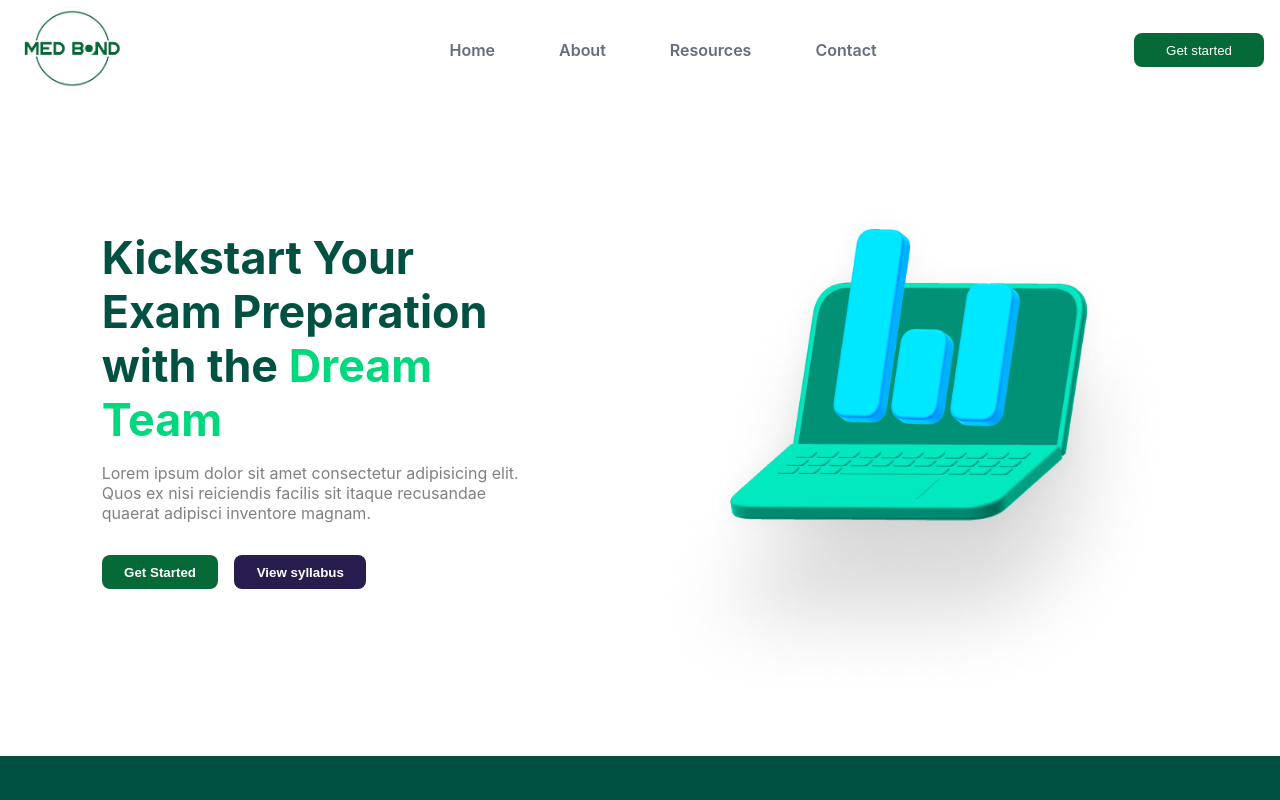
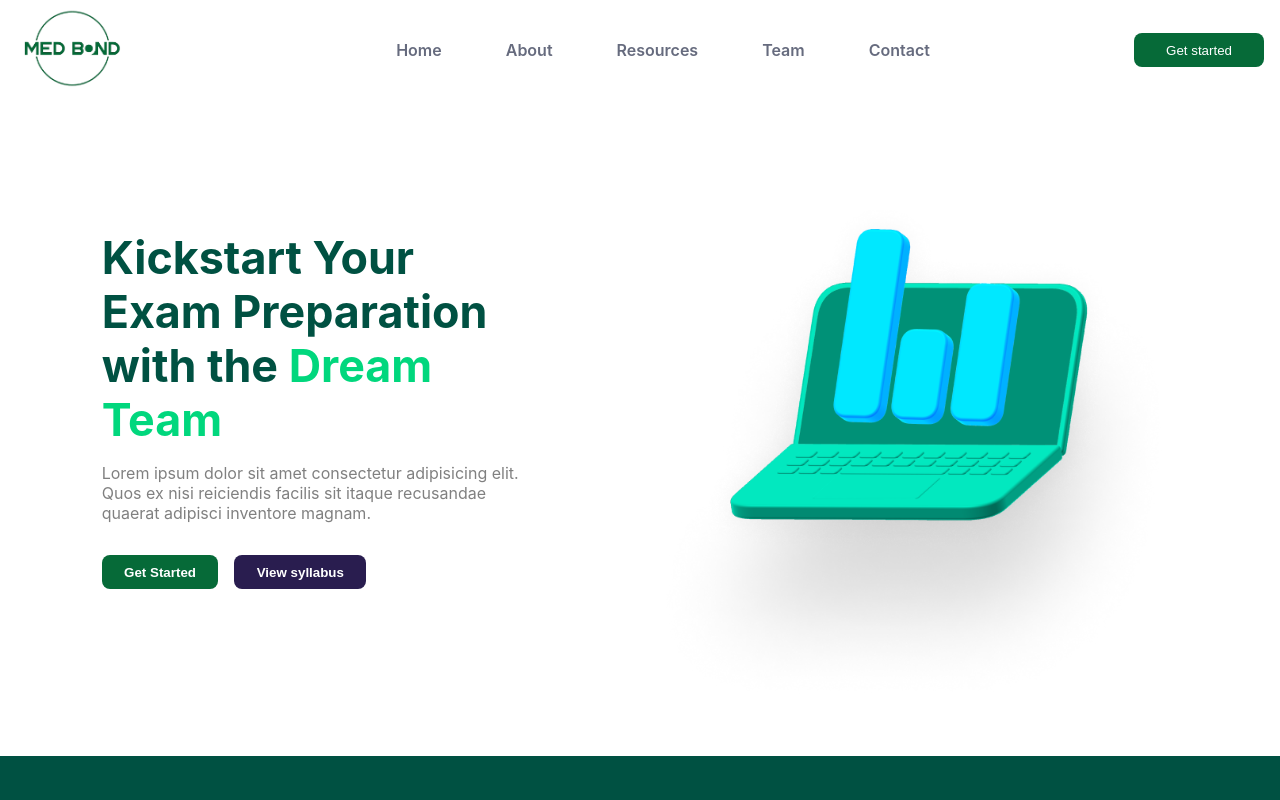
Before and after one commit to SudhansuuRanjan/MedBond, a React (Create React App) app: page / in a window 1280 px wide. Shown: the top 800 px of the page. Built offline with nearby package versions, Linux system fonts and the light colour scheme.

Commit message:
fixed navbar

```diff
--- a/src/partials/Features.jsx
+++ b/src/partials/Features.jsx
@@ -34,7 +34,7 @@ const Features = () => {
                         The hack is only a small part of the competition. The real spirit lies in building your network.
                     </p>
               </div>
-              <div className="feature-card" data-aos="fade-up">
+              <div className="feature-card" data-aos="fade-up"   id='resources'>
                    <img src={feature} alt=""
                     className='feature-img'/>
                     <h3 className="feature-head">
--- a/src/partials/Hero.jsx
+++ b/src/partials/Hero.jsx
@@ -4,7 +4,7 @@ import heroimg from '../images/heroimg.png'
 
 const Hero = () => {
   return (
-      <div className='hero-container'>
+      <div className='hero-container' id="home">
        <div className="hero-left" data-aos="fade-up">
            <h1 className="hero-big-text">
                <span className="green">Kickstart Your Exam Preparation with the </span>
--- a/src/partials/NavBar.jsx
+++ b/src/partials/NavBar.jsx
@@ -7,19 +7,31 @@ import logo from '../images/medbond-logo.png'
 const NavBar = () => {
 
     const [navState , setNavState] = useState(false);
+    const [colorChange, setColorchange] = useState(false);
+  const changeNavbarColor = () =>{
+     if(window.scrollY >= 50){
+       setColorchange(true);
+     }
+     else{
+       setColorchange(false);
+     }
+  };
+  window.addEventListener('scroll', changeNavbarColor);
 
   return (
-      <div className='navbar' data-aos="fade-up">
+      <div className={colorChange?"navbar drop-shadow":"navbar"} >
           <div className="nav-up">
           <div className='navbar-img'>
                <img src={logo} alt=""  className='medbond-logo'/>
           </div>
           <div className='nav-mid nav-up-comp'>
             <ul>
-                <li className='nav-sub home-nav'>Home</li>
-                <li className='nav-sub home-nav'>About</li>
-                <li className='nav-sub home-nav'>Resources</li>
-                <li className='nav-sub home-nav'>Contact</li>
+                <a href="#home"><li className='nav-sub home-nav'>Home</li></a>
+                <a href="#about"><li className='nav-sub home-nav'>About</li></a>
+               <a href="#resources"> <li className='nav-sub home-nav'>Resources</li></a>
+                <a href="#team"><li className='nav-sub home-nav'>Team</li></a>
+                <a href="#contact"><li className='nav-sub home-nav'>Contact</li></a>
+
             </ul>
           </div>
           <div className='nav-search nav-up-comp'>
--- a/src/partials/Partials.css
+++ b/src/partials/Partials.css
@@ -2,6 +2,7 @@
     margin: 0;
     padding: 0;
     box-sizing: border-box;
+    scroll-behavior: smooth;
 }
 .navbar{
     background-color: white;
@@ -10,6 +11,15 @@
     position: fixed;
     width: 100%;
     top: 0;
+}
+a{
+    text-decoration: none;
+}
+.home-nav:hover{
+    color:#04d546;
+}
+.drop-shadow{
+    box-shadow: 1px 0 4px 1px rgb(209, 209, 209);
 }
 button:hover{
     cursor: pointer;
--- a/src/partials/Stats.jsx
+++ b/src/partials/Stats.jsx
@@ -11,7 +11,7 @@ const Stats = () => {
              <h1 className="stats-big">100+</h1>
              <p className="stats-small">video lectures</p>
          </div>
-         <div className="stats-element" data-aos="fade-up">
+         <div className="stats-element" data-aos="fade-up"  id='about'>
              <h1 className="stats-big">30+</h1>
              <p className="stats-small">notes sources</p>
          </div>
--- a/src/partials/Team.jsx
+++ b/src/partials/Team.jsx
@@ -65,7 +65,7 @@ const Team = () => {
             <h3 className="person-name">Sudhanshu Ranjan</h3>
             <p className="person-designation">Front End Developer</p>
 
-            <div className="team-socials">
+            <div className="team-socials" id="contact">
               <a href="/" className="social-link">
                 <i class="fab fa-linkedin"></i>
               </a>
--- a/src/partials/Testimonials.jsx
+++ b/src/partials/Testimonials.jsx
@@ -53,7 +53,7 @@ const Testimonials = () => {
                       <i class="fas fa-star"></i>
                       <i class="fas fa-star-half"></i>
                   </div>
-                  <div className="profile">
+                  <div className="profile" id='team'>
                       <img src={doctor} alt="" className='profile-img' />
                       <div className="dr-info">
                           <h4 className="dr-name">
```
